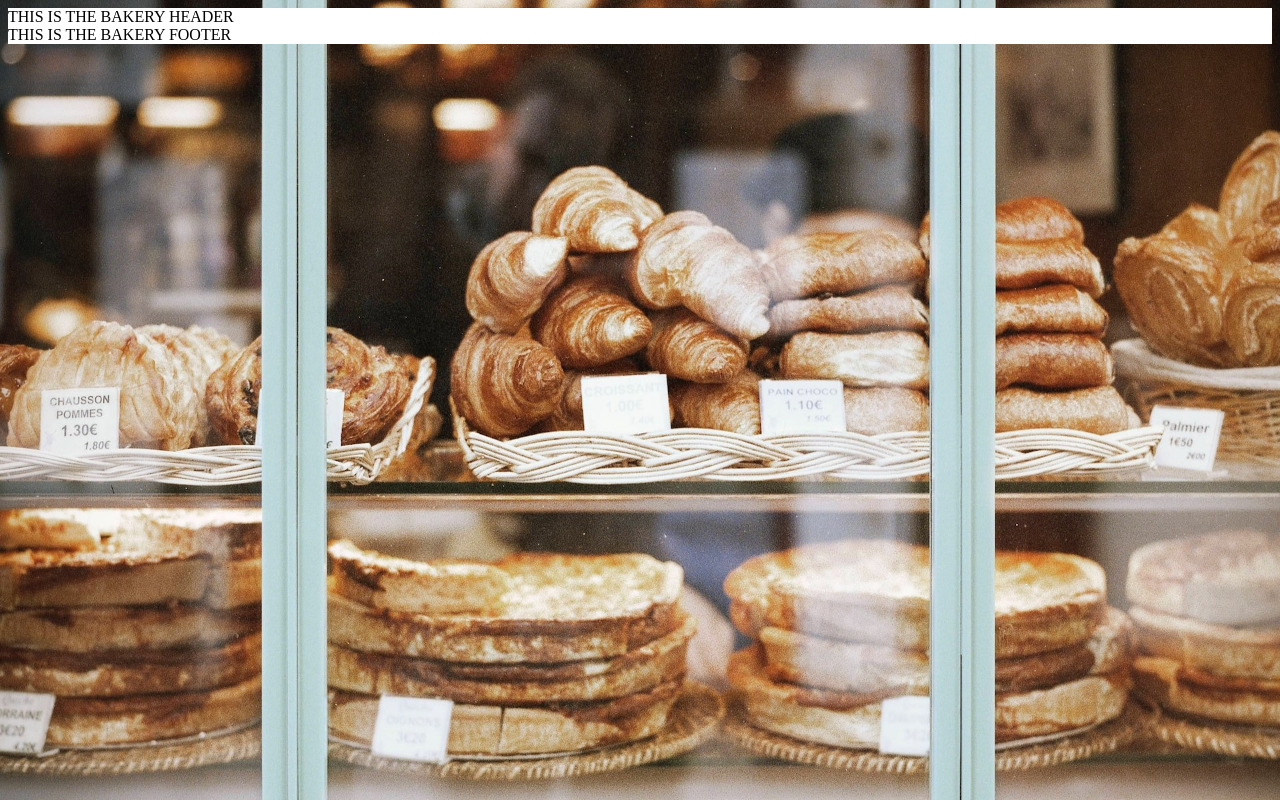
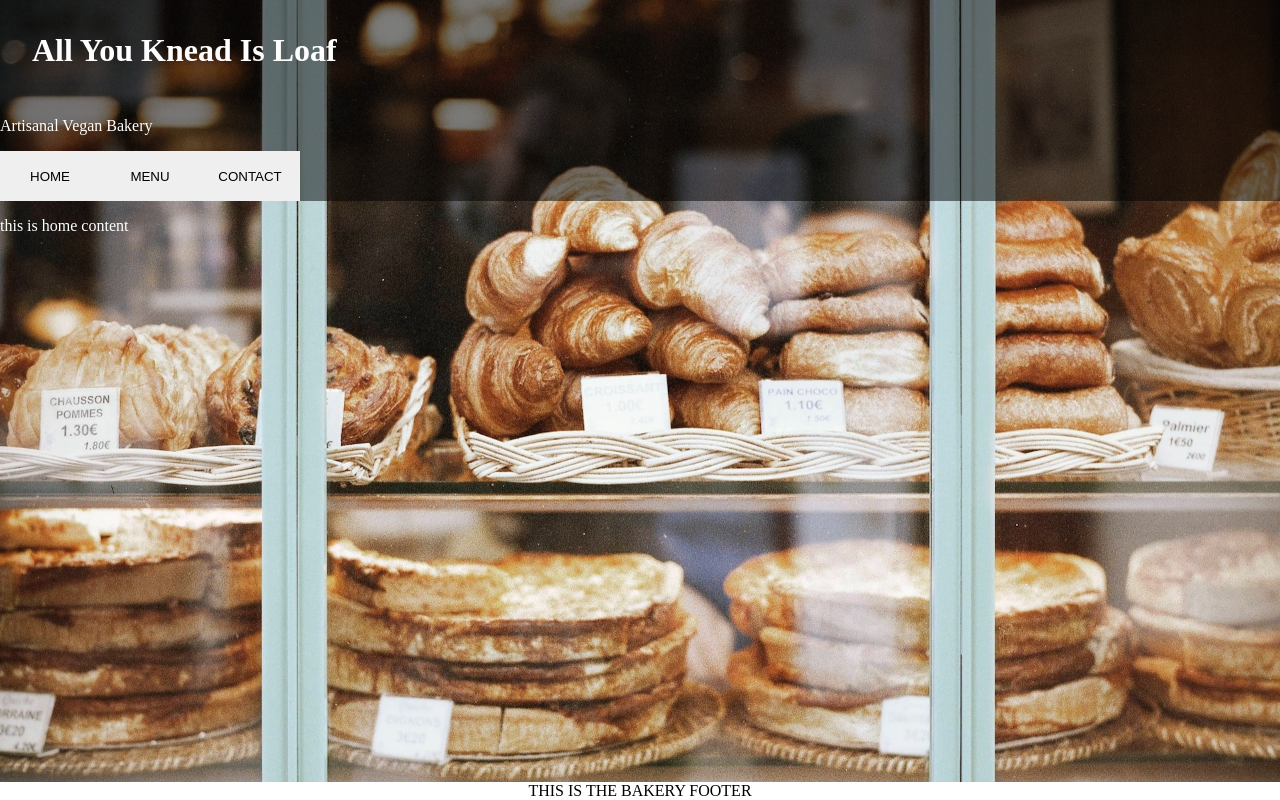
Before and after one commit to yuliana-r/bakery-page, a website built with webpack: page dist/index.html in a window 1280 px wide. Built offline with nearby package versions, Linux system fonts and the light colour scheme.

Commit message:
Create tab switching functionality

```diff
--- a/src/contact.js
+++ b/src/contact.js
@@ -0,0 +1,10 @@
+export default function contact() {
+  const contact = document.createElement('div');
+
+  const desc = document.createElement('p');
+  desc.textContent = 'this is contact content';
+
+  contact.appendChild(desc);
+
+  return contact;
+}
--- a/src/footer.js
+++ b/src/footer.js
@@ -1,4 +1,4 @@
-export default function footer() {
+export default function createFooter() {
   const footer = document.createElement('footer');
   footer.innerHTML = 'THIS IS THE BAKERY FOOTER';
 
--- a/src/header.js
+++ b/src/header.js
@@ -1,6 +1,30 @@
 export default function header() {
   const header = document.createElement('header');
-  header.innerHTML = 'THIS IS THE BAKERY HEADER';
+
+  const name = document.createElement('h1');
+  name.textContent = 'All You Knead Is Loaf';
+
+  const desc = document.createElement('p');
+  desc.textContent = 'Artisanal Vegan Bakery';
+
+  const navBar = document.createElement('nav');
+
+  const homeBtn = document.createElement('button');
+  homeBtn.textContent = 'HOME';
+
+  const menuBtn = document.createElement('button');
+  menuBtn.textContent = 'MENU';
+
+  const contactBtn = document.createElement('button');
+  contactBtn.textContent = 'CONTACT';
+
+  navBar.appendChild(homeBtn);
+  navBar.appendChild(menuBtn);
+  navBar.appendChild(contactBtn);
+
+  header.appendChild(name);
+  header.appendChild(desc);
+  header.appendChild(navBar);
 
   return header;
 }
--- a/src/home.js
+++ b/src/home.js
@@ -0,0 +1,10 @@
+export default function home() {
+  const home = document.createElement('div');
+
+  const desc = document.createElement('p');
+  desc.textContent = 'this is home content';
+
+  home.appendChild(desc);
+
+  return home;
+}
--- a/src/index.js
+++ b/src/index.js
@@ -7,13 +7,19 @@ import contact from './contact';
 
 const content = document.getElementById('content');
 
-content.append(header());
-content.append(footer());
+function loadPage(header, main, footer) {
+  content.innerText = '';
+  content.append(header());
+  content.append(main());
+  content.append(footer());
+}
 
-// Put the contents of each ‘tab’ inside of its own module. Each module will export a function
-// that creates a div element, adds the appropriate content and styles to that element and then
-// appends it to the DOM.
+document.addEventListener('click', (e) => {
+  const target = e.target.innerText;
 
-// tab switching logic
-// You should have event listeners for each tab that wipes out the current contents and then runs
-// the correct ‘tab module’ to populate it again.
+  if (target === 'HOME') { loadPage(header, home, footer); }
+  if (target === 'MENU') { loadPage(header, menu, footer); }
+  if (target === 'CONTACT') { loadPage(header, contact, footer); }
+});
+
+loadPage(header, home, footer);
--- a/src/menu.js
+++ b/src/menu.js
@@ -0,0 +1,10 @@
+export default function menu() {
+  const menu = document.createElement('div');
+
+  const desc = document.createElement('p');
+  desc.textContent = 'this is menu content';
+
+  menu.appendChild(desc);
+
+  return menu;
+}
--- a/src/styles/style.css
+++ b/src/styles/style.css
@@ -4,13 +4,39 @@ body {
     background-position: fixed;
     background-attachment: fixed;
     background-size: cover;
+    margin: 0;
 }
 
 header {
-    background-color: white;
+    background-color: black;
+    background: rgba(0, 0, 0, 0.5);
+}
 
+p {
+    color: white;
+}
+
+h1 {
+    margin: 0;
+    padding: 1em;
+    color: white;
 }
 
 footer {
     background-color: white;
 }
+
+button {
+    width: 100px;
+    height: 50px;
+    border: none;
+    cursor: pointer;
+}
+
+footer {
+    width: 100%;
+    position: fixed;
+    left: 0;
+    bottom: 0;
+    text-align: center;
+}
```
Also changed, not shown: README.md, dist/main.js.
